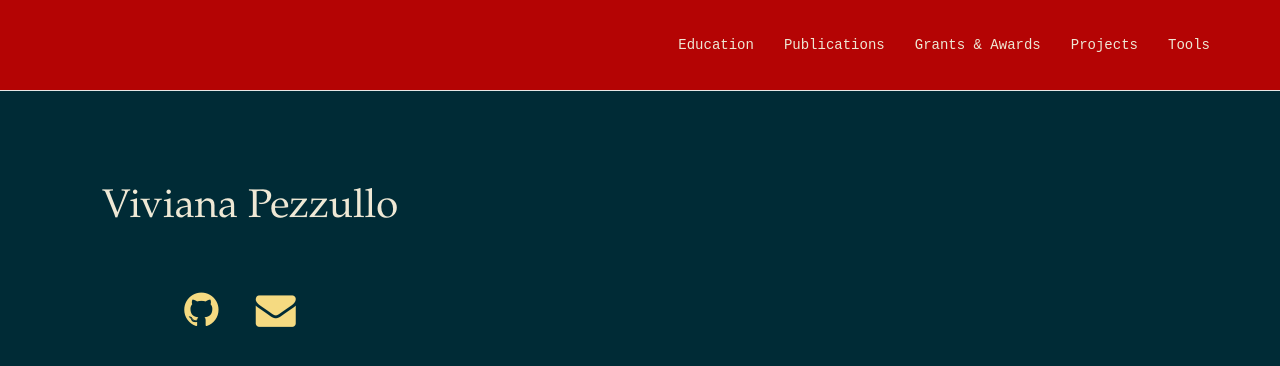
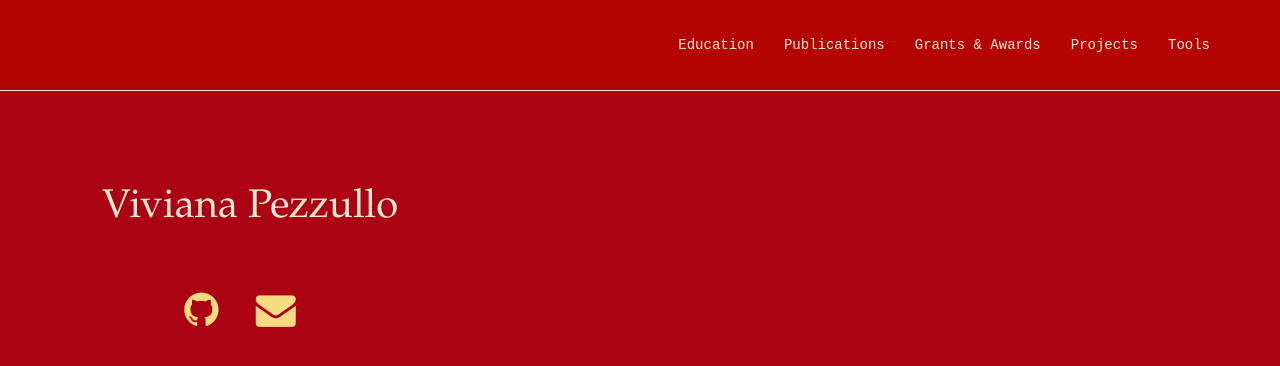
Before and after one commit to vivianapezzullo/nolauren.github.io, a Jekyll site: the page index.html, which Jekyll copies as it is, in a window 1280 px wide and 900 px high. Shown: the top 366 px of the window. Built offline with Jekyll 4.4.1, drawn with Linux system fonts in a browser that asks for light colours; nearby versions of some CDN libraries.

Commit message:
Update scrolling-nav.css

```diff
--- a/css/scrolling-nav.css
+++ b/css/scrolling-nav.css
@@ -45,7 +45,7 @@ of those sections to manage the look and feel of the site. */
     padding-top: 100px;
     padding-bottom: 100px;
     text-align: center;
-    background: #002b36;
+    background: #AB0313;
     color: #eee8d5;
     font-size:20px;
 }
```
